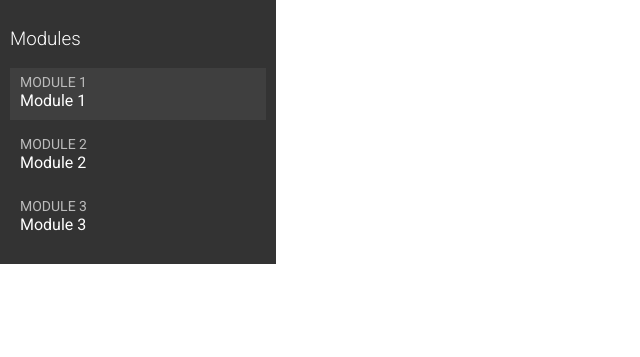
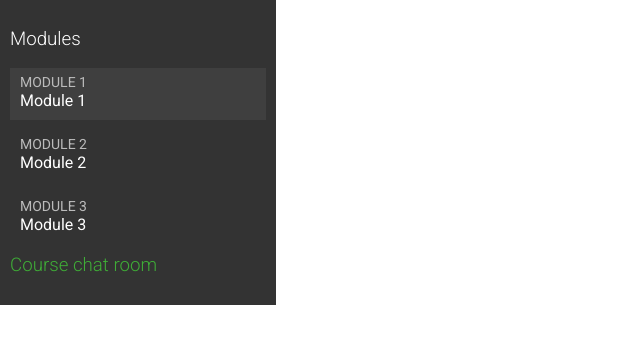
Before and after one commit to alxayeed/e-learning-django, a Django app: page /students/course/4/ in a window 1280 px wide. Shown: the part 133-490 px from the top of the page, without its empty margins (0-640 px from the left). Run offline with Django 3.2, Linux system fonts and the light colour scheme; a user stored in the database is signed in; data comes from the database, SQL or seed files in the repository; both versions use the stored data as it was after the commit; some libraries are stand-ins or nearby versions.

Commit message:
chat application is integrated with existing views

```diff
--- a/students/templates/students/course/detail.html
+++ b/students/templates/students/course/detail.html
@@ -24,6 +24,11 @@
         <li>No modules yet.</li>
         {% endfor %}
     </ul>
+    <h3>
+        <a href="{% url "chat:course_chat_room" object.id %}">
+            Course chat room
+        </a>
+    </h3>
 </div>
 <div class="module">
     {# caching this part of template #}
```
Also changed, not shown: db.sqlite3.
